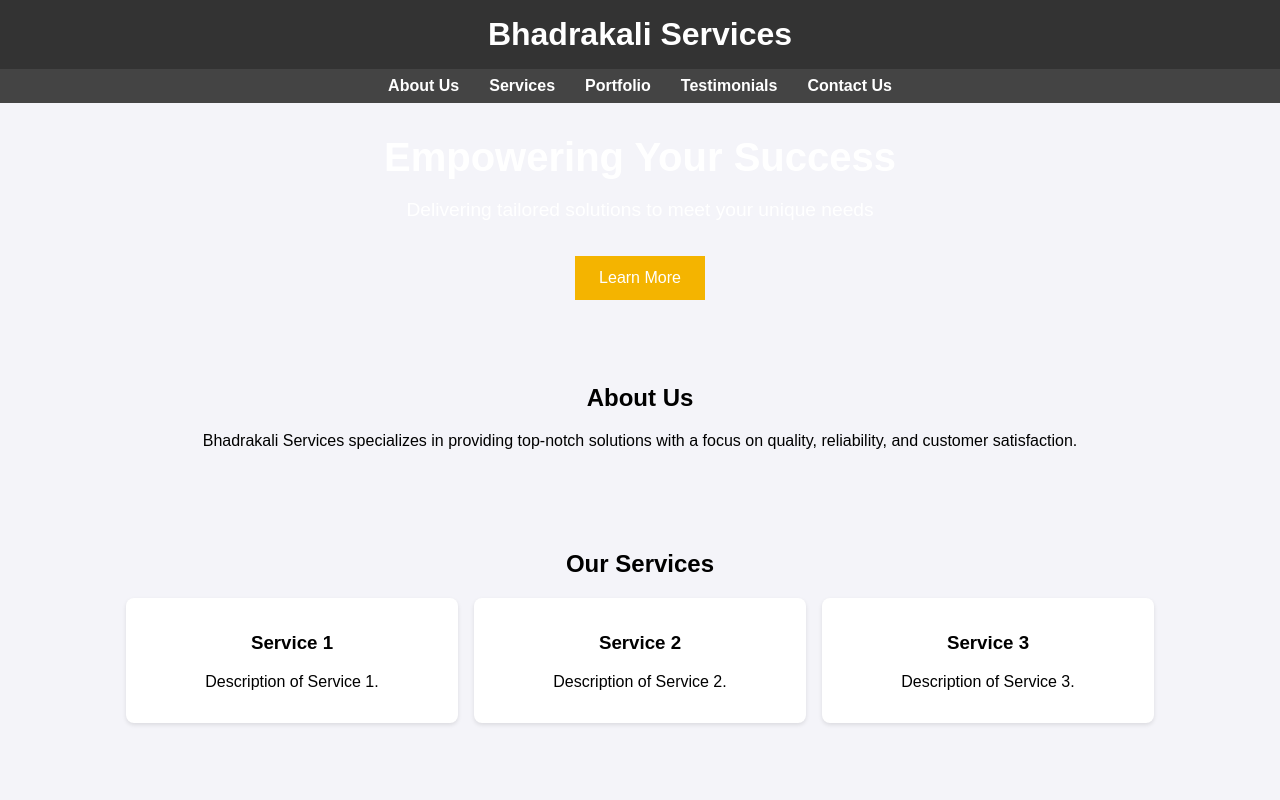
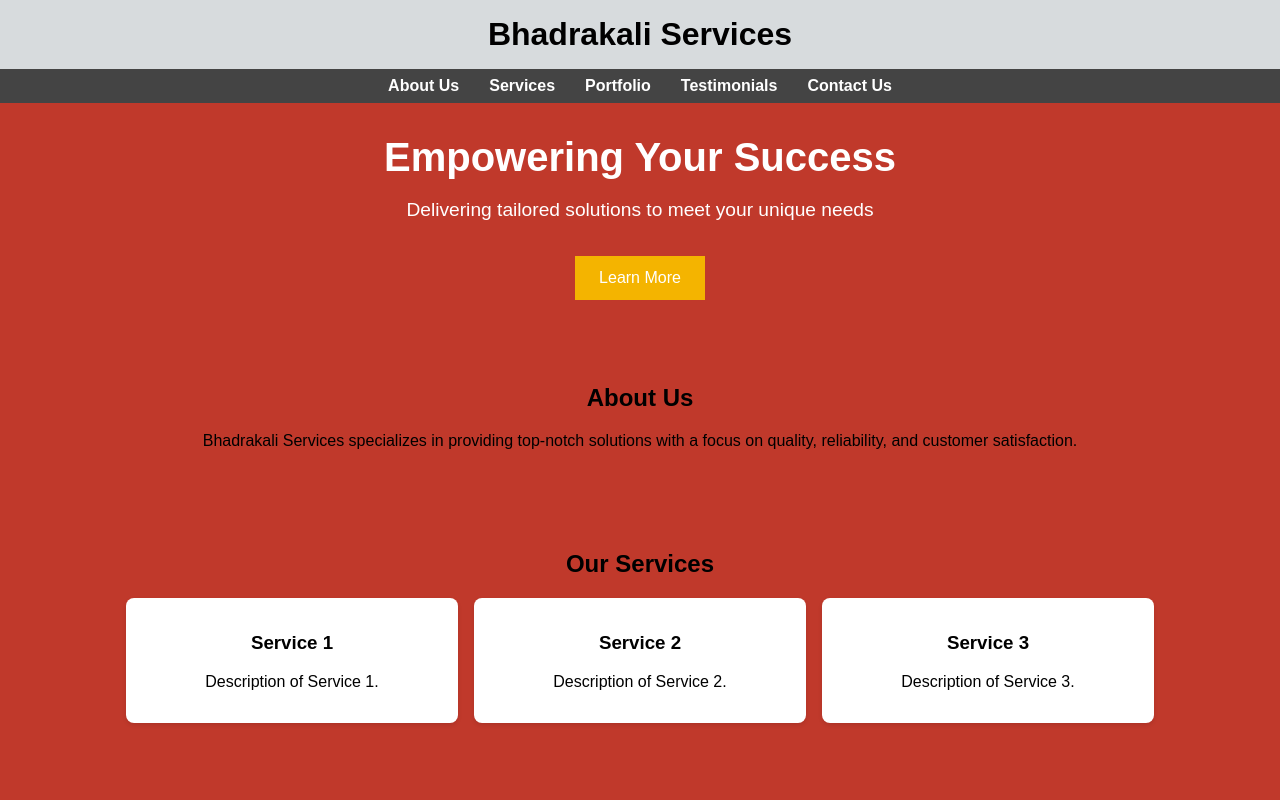
Before and after one commit to sravanveeramalla/Bhadrakali-Services, a plain HTML site: page home.html in a window 1280 px wide. Shown: the top 800 px of the page. Drawn offline with Linux system fonts and the light colour scheme.

Commit message:
Updated homepage layout and added new styles

```diff
--- a/home.html
+++ b/home.html
@@ -9,12 +9,12 @@
             font-family: Arial, sans-serif;
             margin: 0;
             padding: 0;
-            background-color: #f4f4f9;
+            background-color: #c0392b;
         }
 
         header {
-            background-color: #333;
-            color: white;
+            background-color: #d7dbdd;
+            color: black;
             padding: 1rem 0;
             text-align: center;
         }
```
